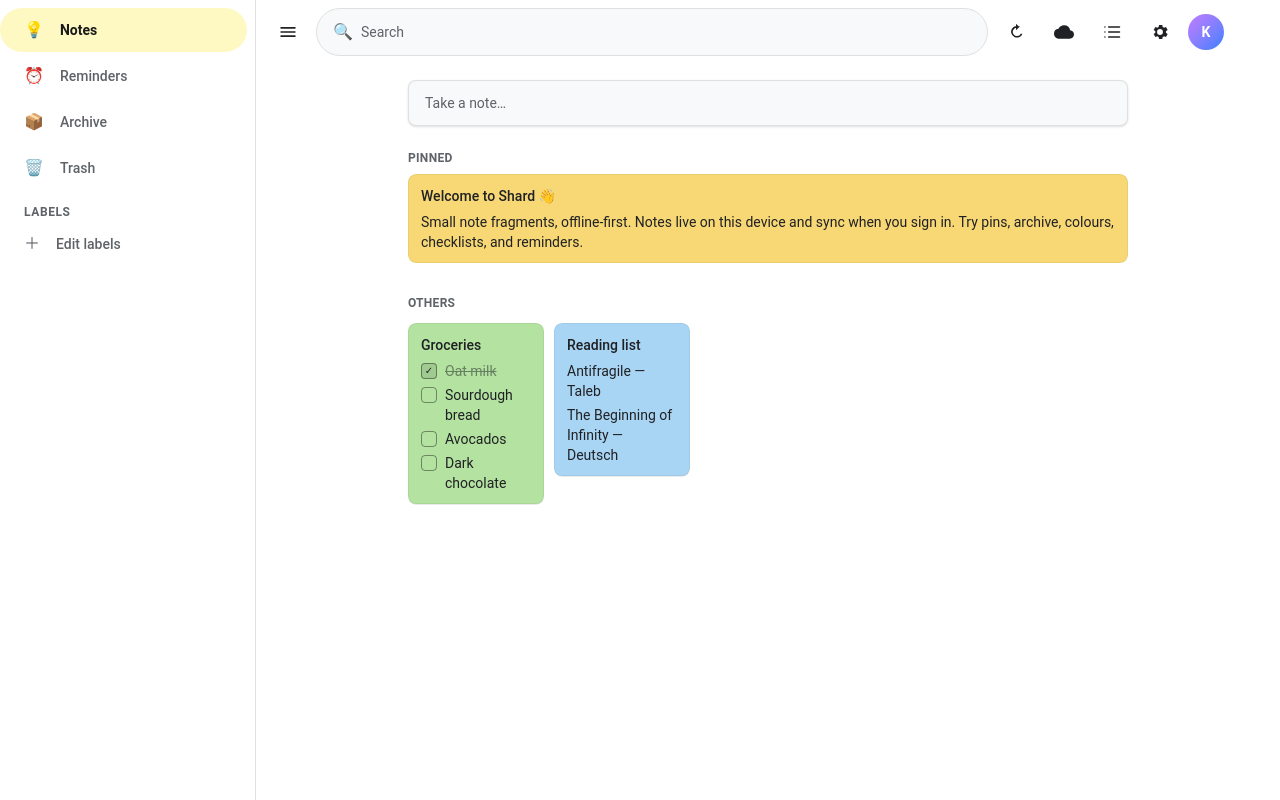
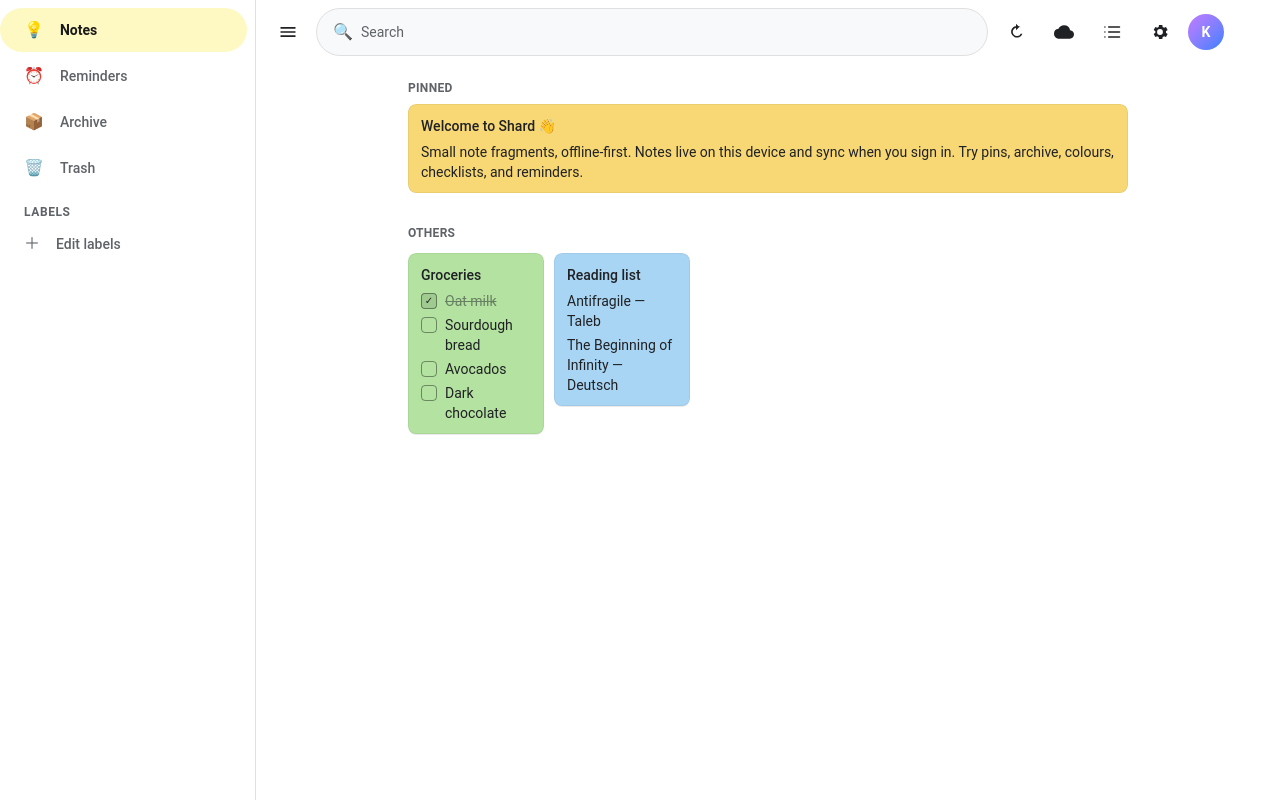
Before and after one commit to volturine/shard-notes, a SvelteKit app: page / in a window 1280 px wide. Built offline with nearby package versions, Linux system fonts and the light colour scheme.

Commit message:
Remove redundant dashboard note composer

```diff
--- a/src/routes/+page.svelte
+++ b/src/routes/+page.svelte
@@ -1,5 +1,4 @@
 <script lang="ts">
-	import NoteComposer from '$lib/components/NoteComposer.svelte';
 	import NoteCard from '$lib/components/NoteCard.svelte';
 	import MasonryGrid from '$lib/components/MasonryGrid.svelte';
 	import { notesStore } from '$lib/stores/notes.svelte';
@@ -18,10 +17,6 @@
 </script>
 
 <div class="pt-4 pb-8">
-	<div class="notes-content mb-6">
-		<NoteComposer />
-	</div>
-
 	{#if filteredPinned.length > 0}
 		<div class="notes-content">
 			<h2 class="mb-2 text-xs font-semibold uppercase tracking-wide text-[var(--gkc-text-muted)]">
```
